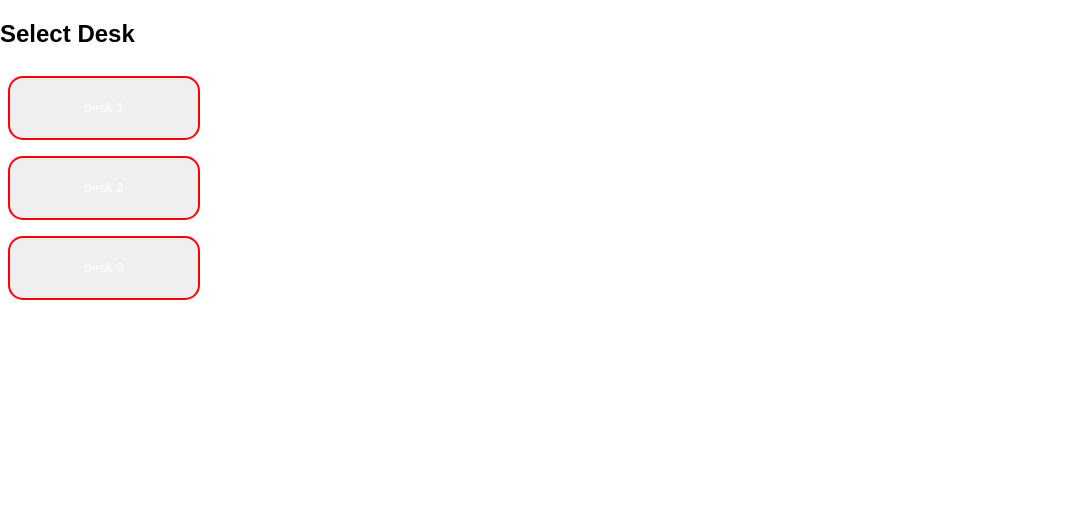
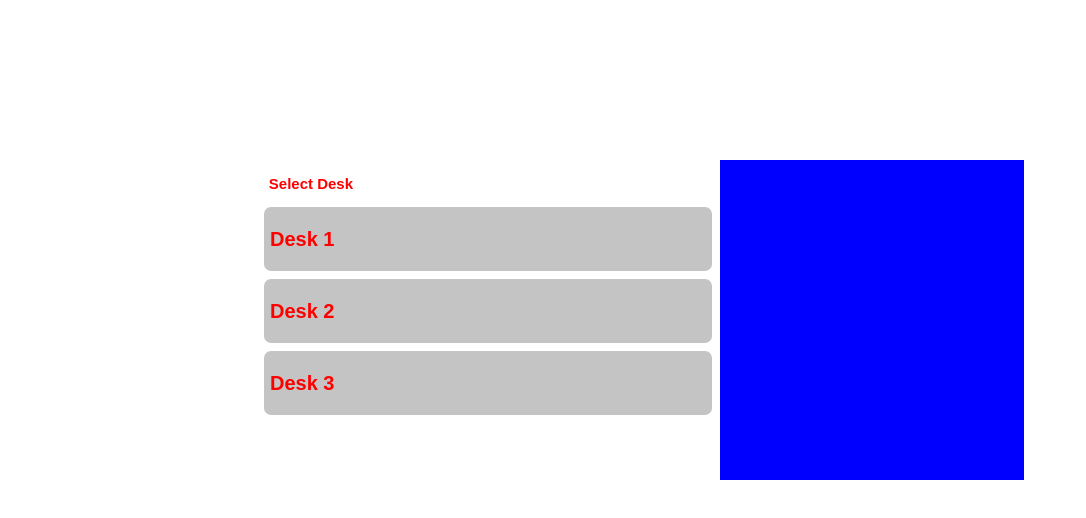
Before and after one commit to RicLMCR/SPRINT2, a React (Create React App) app: page / in a window 1280 px wide. Shown: the top 518 px of the page, without its empty margins (0-1086 px from the left). Built offline with nearby package versions, Linux system fonts and the light colour scheme.

Commit message:
initial styling for desk button

```diff
--- a/src/App.tsx
+++ b/src/App.tsx
@@ -16,6 +16,8 @@ function App() {
   return (
     <div className="appContainer">
       <Desks {...deskProps} />
+
+      <div className="calContainer"></div>
       <h1>{desksApp}</h1>
     </div>
   );
--- a/src/Desks.tsx
+++ b/src/Desks.tsx
@@ -5,9 +5,9 @@ import UserID from "./userID";
 function Desks(props: any) {
   // List of desks
   const [desks, setDesks] = useState<{ deskName: string; deskID: number }[]>([
-    { deskName: "desk 1", deskID: 1 },
-    { deskName: "desk 2", deskID: 2 },
-    { deskName: "desk 3", deskID: 3 },
+    { deskName: "Desk 1", deskID: 1 },
+    { deskName: "Desk 2", deskID: 2 },
+    { deskName: "Desk 3", deskID: 3 },
   ]);
 
   // Load calendar function
@@ -17,12 +17,13 @@ function Desks(props: any) {
   };
 
   return (
-    <div>
-      <h2>Select Desk</h2>
+    <div className="deskContainer">
+      <h3>Select Desk</h3>
 
       {desks.map((desk) => (
-        <div className="deskContainer" key={desk.deskID}>
+        <div key={desk.deskID}>
           <button
+            className="deskButton"
             type="button"
             onClick={() => {
               loadCal(desk.deskName);
@@ -37,8 +38,3 @@ function Desks(props: any) {
 }
 
 export default Desks;
-
-// setBooking((bookingArray) => [
-//   ...bookingArray,
-//   { userID: "bob", deskName: "Desk 4", deskID: 4 },
-// ]);
--- a/src/index.css
+++ b/src/index.css
@@ -3,16 +3,54 @@ body {
   font-family: Arial, Helvetica, sans-serif;
 }
 
+h3 {
+  font-size: 15px;
+  color: red;
+}
+
 .appContainer {
+  width: 60%;
+  height: 40vh;
   margin-left: auto;
   margin-right: auto;
+  margin-top: 20vh;
+  display: flex;
+  flex-direction: row;
+  justify-content: center;
+}
+
+.deskContainer {
+  width: 37vw;
+  /* border: 2px solid red; */
+}
+
+.deskContainer > h3 {
+  padding-left: 1vw;
+}
+
+.calContainer {
+  width: 50%;
+  height: 100%;
+  background-color: blue;
 }
 
 button {
-  width: 15vw;
+  width: 35vw;
   height: 5vw;
-  border: 2px red solid;
-  border-radius: 15px;
-  color: white;
+  border: none;
+  /* border: 3px red solid; */
+  border-radius: 7px;
+  color: red;
+  background-color: rgb(196, 196, 196);
   margin: 1vh;
+  display: flex;
+  flex-direction: row;
+  justify-content: start;
+  align-items: center;
+  font-size: 20px;
+  font-weight: 700;
 }
+
+.deskButton:active {
+  border: 5px red solid;
+}
```
